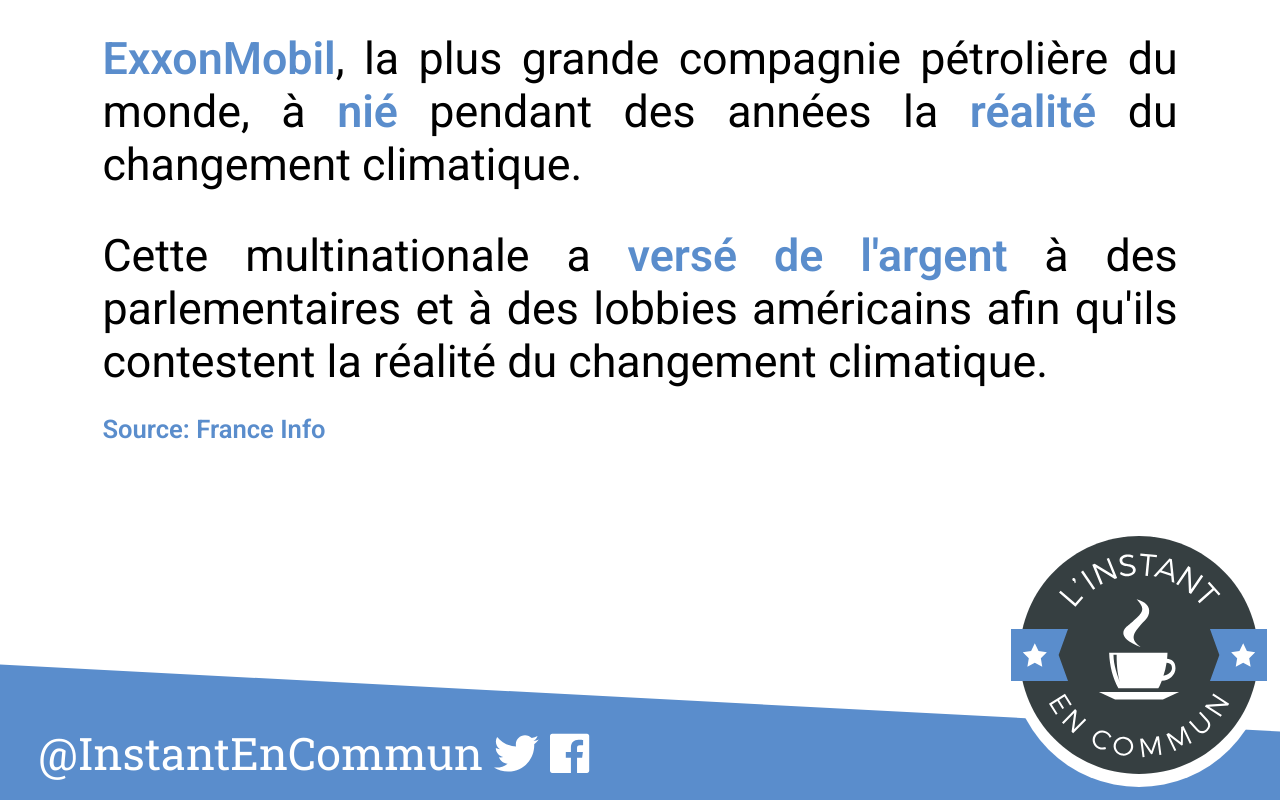
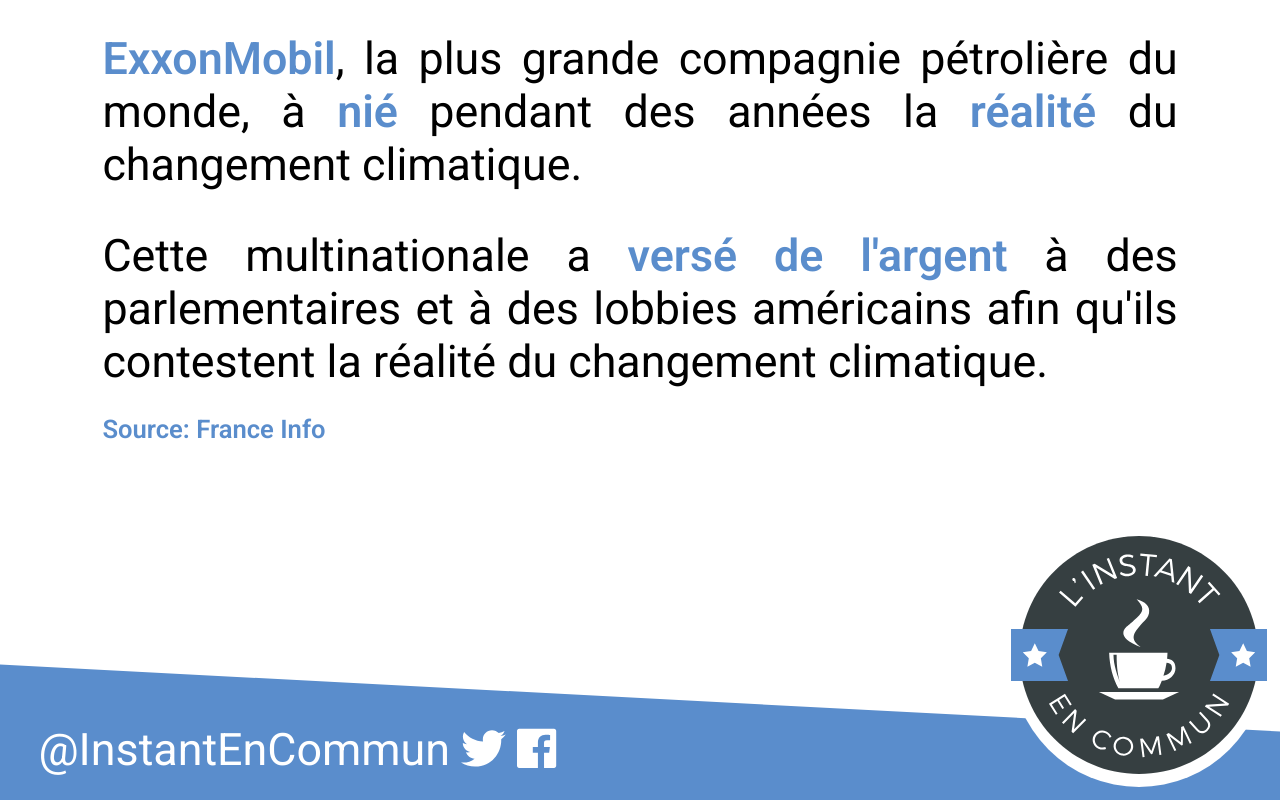
Before and after one commit to orochvilato/gv2, a plain HTML site: page genvisu/modeles/liec/eurque/index.html in a window 1280 px wide. Shown: the part 480-1280 px from the top of the page. Drawn offline with Linux system fonts and the light colour scheme.

Commit message:
correction police IEC

```diff
--- a/genvisu/modeles/liec/eurque/index.html
+++ b/genvisu/modeles/liec/eurque/index.html
@@ -179,7 +179,7 @@
         <div class="footer">
           <div class="fi skew2" bgcolor="5">
           </div>
-          <div class="contacts" fontsize="11" fontfamily="2" fontweight="600"><span>@InstantEnCommun <i class="fab fa-twitter"></i> <i class="fab fa-facebook"></i></span></div>
+          <div class="contacts" fontsize="11" fontfamily="4" fontweight="600"><span>@InstantEnCommun <i class="fab fa-twitter"></i> <i class="fab fa-facebook"></i></span></div>
         </div>
   </div>
 
```
Also changed, not shown: genvisu/modeles/liec/paxint/index.html (+1 -1 lines), genvisu/modeles/liec/prohum/index.html (+1 -1 lines), genvisu/modeles/liec/urgdem/index.html (+1 -1 lines), genvisu/modeles/liec/urgeco/index.html (+1 -1 lines), genvisu/modeles/liec/urgsoc/index.html (+1 -1 lines), genvisu/modeles/visuels/iec/eurque/index.html (+1 -1 lines).
